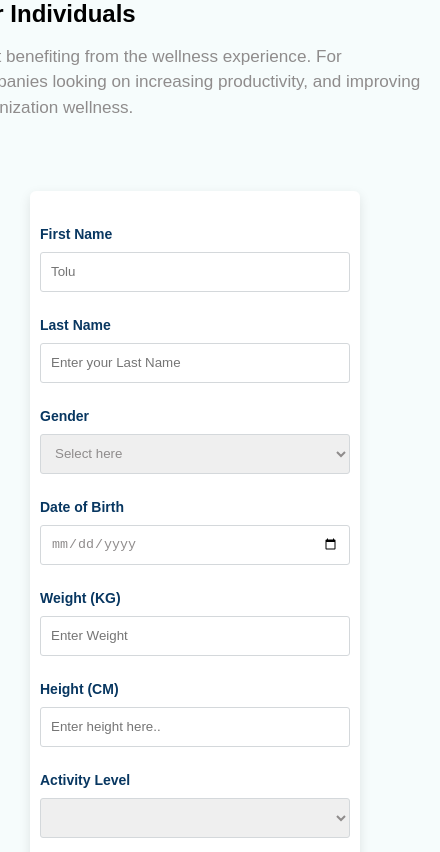
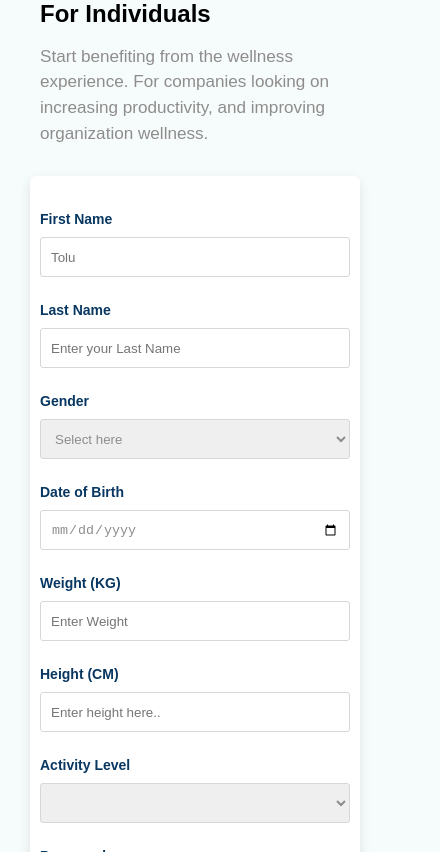
Before and after one commit to comfortibok/second-assignment, a plain HTML site: page assignment4/index.html in a window 390 px wide. Shown: the part 113-965 px from the top of the page, 440 px wide, since content can reach past the window. Drawn offline with Linux system fonts and the light colour scheme.

Commit message:
Made corrections to assignment 4

```diff
--- a/assignment4/index.css
+++ b/assignment4/index.css
@@ -24,9 +24,9 @@ body {
   width: 100%;
   max-width: 1200px;
   display: flex;
-  gap: 70px;
+  gap: 30px;
   align-items: center;
-  justify-content: center;
+  justify-content: space-between;
   margin: 0 auto;
   padding: 0 2rem;
   min-height: 100vh;
@@ -41,13 +41,13 @@ h1 {
   font-size: 2.5rem;
   font-weight: var(--font-weight-3);
   line-height: 1.5;
-  margin: 17px 0;
+  margin: 5px 0;
 }
 .content-container p {
   font-size: 1.07rem;
   font-weight: var(--font-weight-1);
   color: var(--color);
-  width: 460px;
+  max-width: 460px;
   line-height: 1.5;
 }
 
@@ -116,15 +116,15 @@ a {
     flex-direction: column;
     align-items: center;
     justify-content: center;
-    padding: 0 2rem;
+    padding: 2rem;
   }
   .content-container {
-    padding-inline: 15px;
+    padding-inline: 10px;
     display: flex;
     flex-direction: column;
   }
   .form-container {
-    padding: 20px 15px;
+    padding: 5px 10px;
   }
 }
 
```
